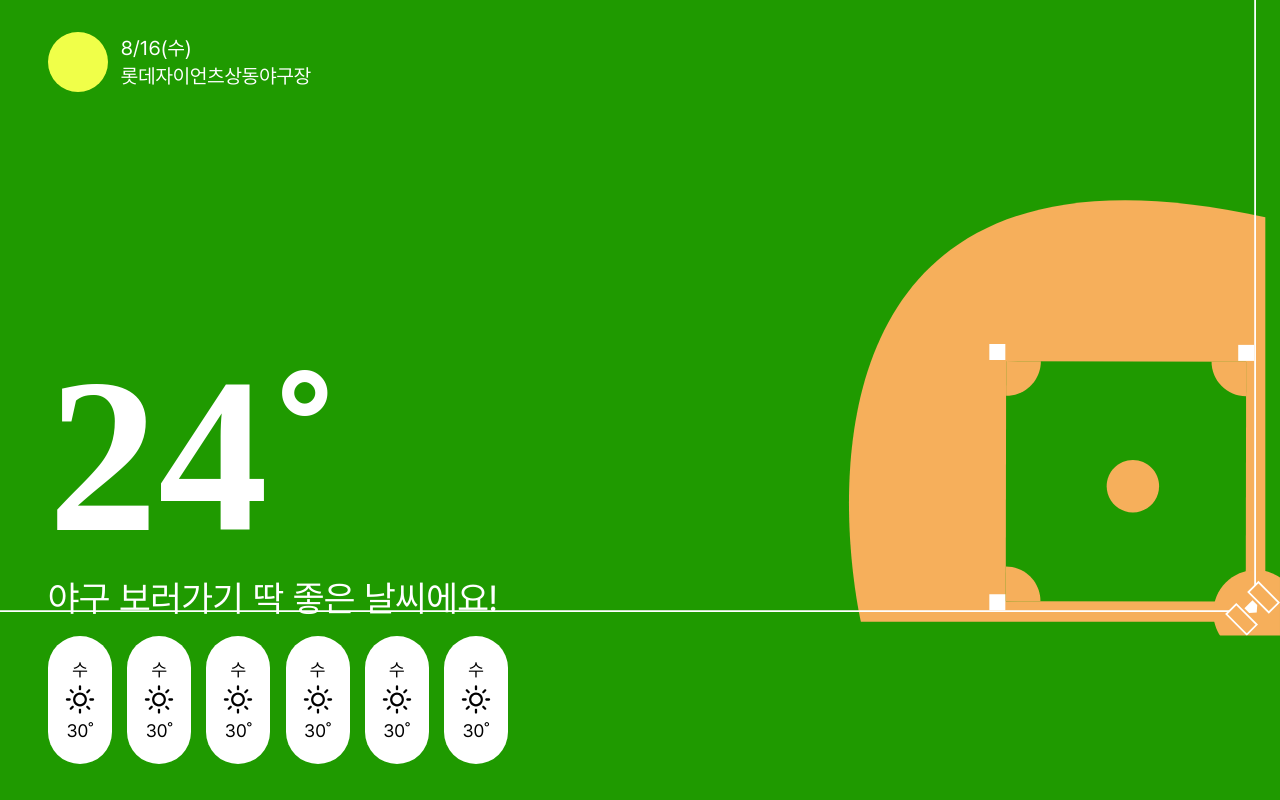
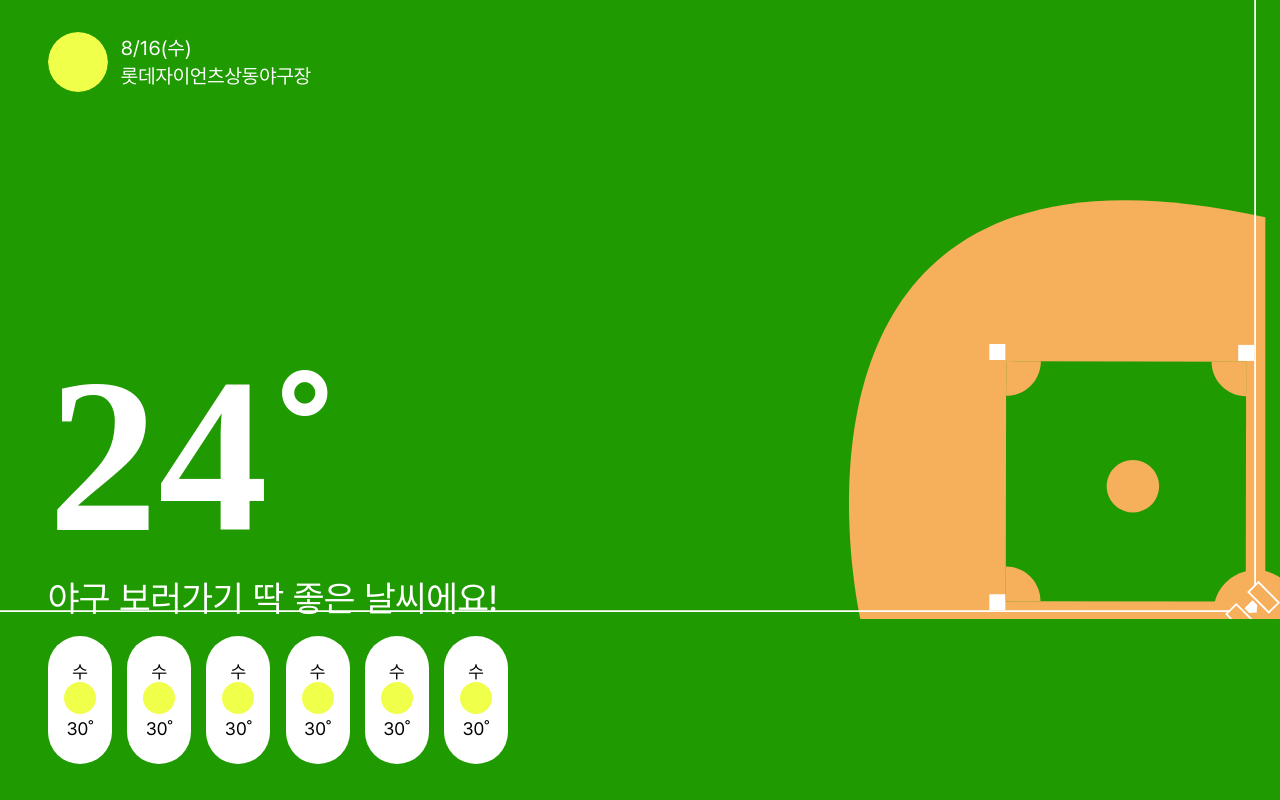
Before and after one commit to jejejekim/Baseball-Weather, a React (Create React App) app: page / in a window 1280 px wide. Built offline with nearby package versions, Linux system fonts and the light colour scheme; a web font is replaced by a local one.

Commit message:
Feat : Sunny 아이콘 추가

```diff
--- a/src/components/BackGround.js
+++ b/src/components/BackGround.js
@@ -1,13 +1,13 @@
 import React from "react";
 import styled from "styled-components";
-import { ReactComponent as Ground } from "../assets/Ground.svg";
+import { ReactComponent as Ground } from "../assets/SVG/Ground.svg";
 
 const BackGroundBlock = styled.div`
     .g {
         width: 100%;
         height: 100%;
+        bottom: 0;
         right: 0;
-        bottom: 0;
     }
 `;
 
--- a/src/components/WeaHead.js
+++ b/src/components/WeaHead.js
@@ -1,6 +1,7 @@
 import React from "react";
 import styled from "styled-components";
 import "../App.scss";
+import SunnyIcon from "./WeaIcon";
 
 const WeaHeadBlock = styled.div`
     position: fixed;
@@ -20,7 +21,7 @@ const WeaHeadBlock = styled.div`
         display: flex;
         justify-content: center;
         align-items: center;
-        background-color: #f0ff49;
+        // background-color: #f0ff49;
         border-radius: 100%;
     }
 
@@ -35,7 +36,7 @@ const WeaHeadBlock = styled.div`
 function WeaHead() {
     return (
         <WeaHeadBlock>
-            <div class="icon"></div>
+            <SunnyIcon />
             <div className="timeLocation">
                 <p className="time">8/16(수)</p>
                 <p className="location">롯데자이언츠상동야구장</p>
--- /dev/null
+++ b/src/components/WeaIcon.js
@@ -0,0 +1,25 @@
+import React from "react";
+import styled from "styled-components";
+import { ReactComponent as Sunny } from "../assets/SVG/sunny.svg";
+
+const SunnyIconBlock = styled.div`
+     {
+        .icon {
+            width: 3.75rem;
+            height: 3.75rem;
+            // display: flex;
+            // justify-content: center;
+            // align-items: center;
+        }
+    }
+`;
+
+function SunnyIcon() {
+    return (
+        <SunnyIconBlock>
+            <Sunny className="icon" />
+        </SunnyIconBlock>
+    );
+}
+
+export default SunnyIcon;
--- a/src/components/WeaItem.js
+++ b/src/components/WeaItem.js
@@ -1,5 +1,6 @@
 import React from "react";
 import styled from "styled-components";
+import SunnyIcon from "./WeaIcon";
 import { WiDaySunny } from "react-icons/wi";
 
 const WeaItemBlock = styled.div`
@@ -19,9 +20,9 @@ const WeaItemBlock = styled.div`
         height: 9.25rem;
         font-size: 1.25rem;
     }
-    .icons {
-        width: 2.5rem;
-        height: 2.5rem;
+    .icon {
+        width: 2rem;
+        height: 2rem;
     }
 `;
 
@@ -29,7 +30,8 @@ function WeaItem() {
     return (
         <WeaItemBlock>
             <p>수</p>
-            <WiDaySunny className="icons" />
+            <SunnyIcon />
+            {/* <WiDaySunny className="icons" /> */}
             <p>30˚</p>
         </WeaItemBlock>
     );
```
Also changed, not shown: src/assets/SVG/Ground.svg, src/assets/SVG/sunny.svg (added).
